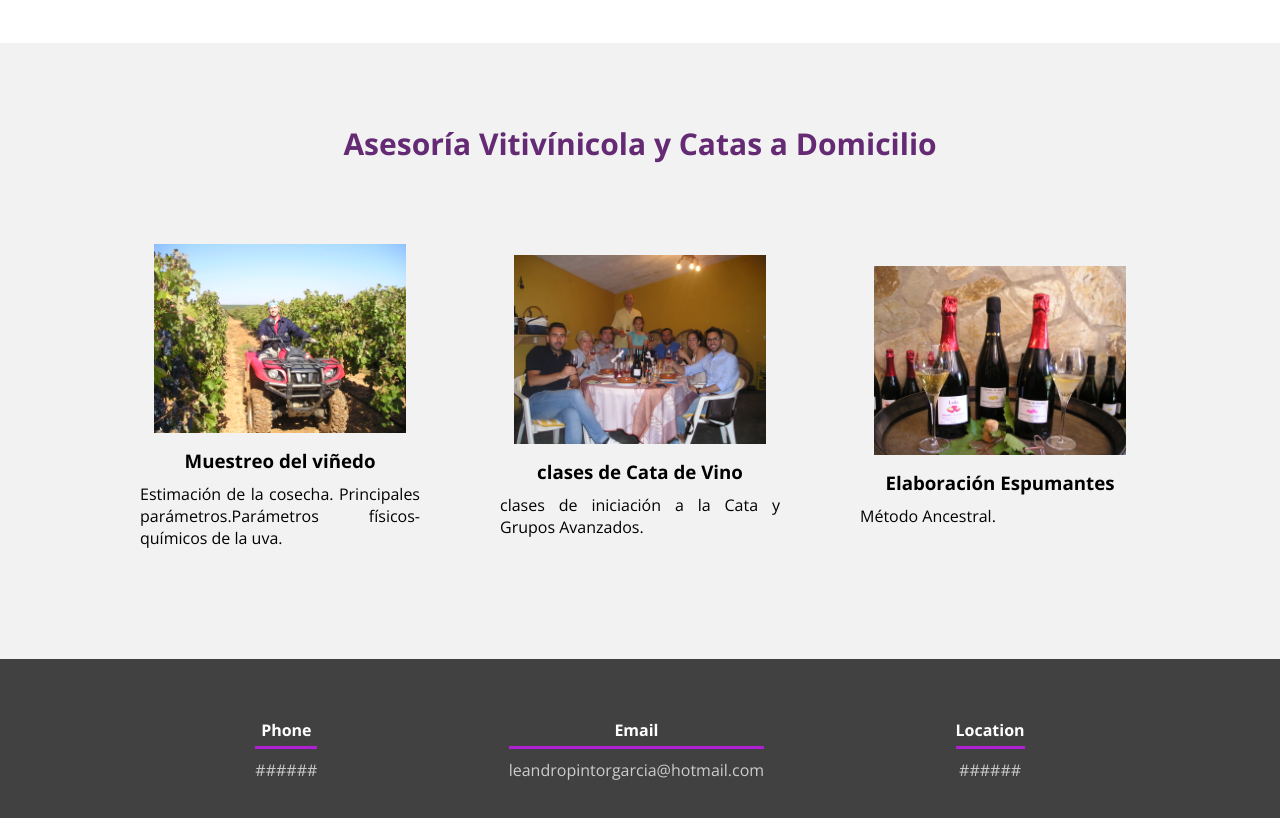
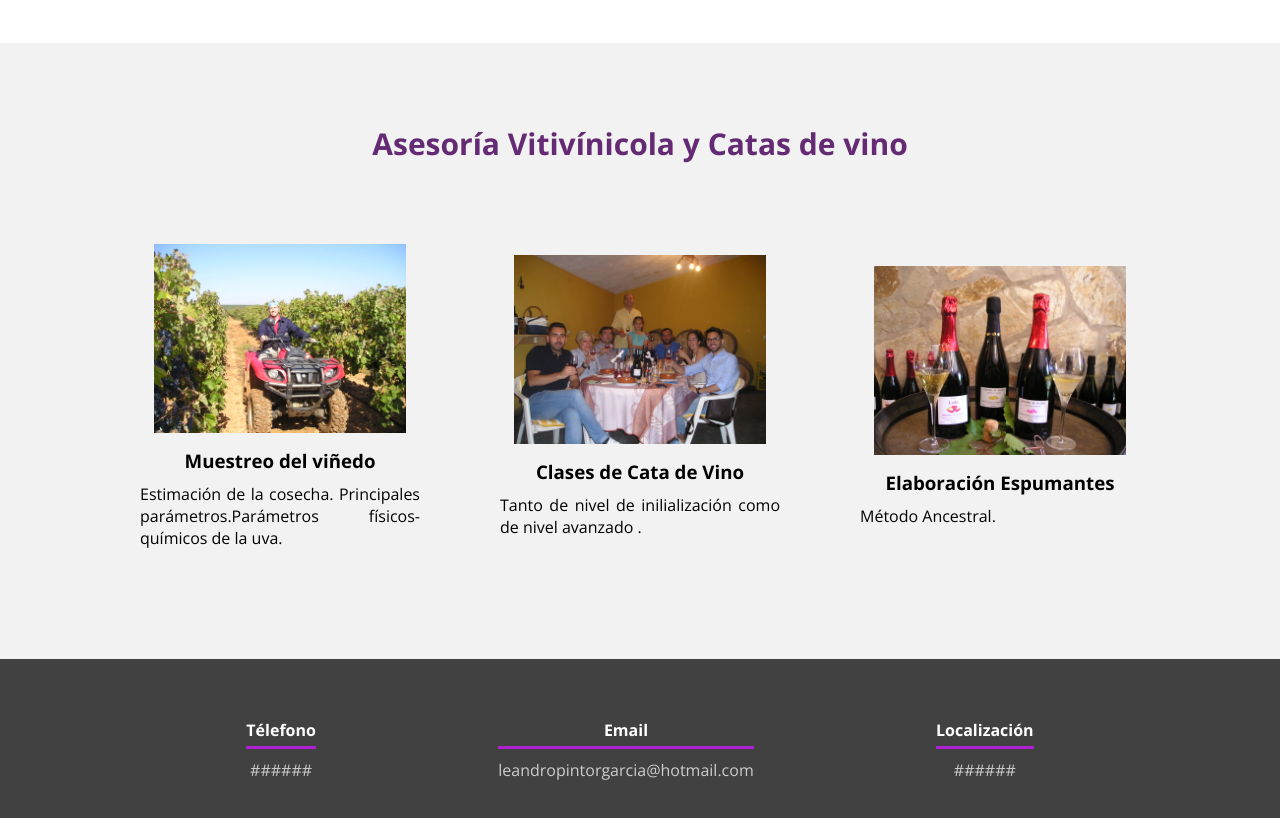
Before and after one commit to leandropintor123/leandropintor, a plain HTML site: page index.html in a window 1280 px wide. Shown: the part 2280-3098 px from the top of the page. Drawn offline with nearby package versions, Linux system fonts and the light colour scheme.

Commit message:
Update index.html

```diff
--- a/index.html
+++ b/index.html
@@ -85,7 +85,7 @@
                         <img src="img/Castañas y Aisberg.png" alt="">
                         <div class="hover-galeria">
                             <img src="img/icono1.png" alt="">
-                            <p>Vino de Hileo y Castañas</p>
+                            <p>Vino de Hielo y Castañas</p>
                         </div>
                     </div>
                     <div class="imagen-port">
@@ -99,7 +99,7 @@
                         <img src="img/Espumantes.jpg" alt="">
                         <div class="hover-galeria">
                             <img src="img/icono1.png" alt="">
-                            <p>Espumantes /p>
+                            <p>Espumantes</p>
                         </div>
                     </div>
                 </div>
@@ -107,7 +107,7 @@
         </section>
         <section class="about-services">
             <div class="contenedor">
-                <h2 class="titulo">Asesoría Vitivínicola y Catas a Domicilio</h2>
+                <h2 class="titulo">Asesoría Vitivínicola y Catas de vino</h2>
                 <div class="servicio-cont">
                     <div class="servicio-ind">
                         <img src="img/Muestreo de campo.jpg" alt="">
@@ -116,8 +116,8 @@
                     </div>
                     <div class="servicio-ind">
                         <img src="img/Catas de vino y comida.JPG" alt="">
-                        <h3>clases de  Cata de Vino</h3>
-                        <p>clases de iniciación a la Cata y Grupos Avanzados.</p>
+                        <h3>Clases de  Cata de Vino</h3>
+                        <p>Tanto de nivel de inilialización como de nivel avanzado .</p>
                     </div>
                     <div class="servicio-ind">
                         <img src="img/Espumantes  002.JPG" alt="">
@@ -131,7 +131,7 @@
     <footer>
         <div class="contenedor-footer">
             <div class="content-foo">
-                <h4>Phone</h4>
+                <h4>Télefono</h4>
                 <p>######</p>
             </div>
             <div class="content-foo">
@@ -139,7 +139,7 @@
                 <p>leandropintorgarcia@hotmail.com</p>
             </div>
             <div class="content-foo">
-                <h4>Location</h4>
+                <h4>Localización</h4>
                 <p>######</p>
             </div>
         </div>
```
